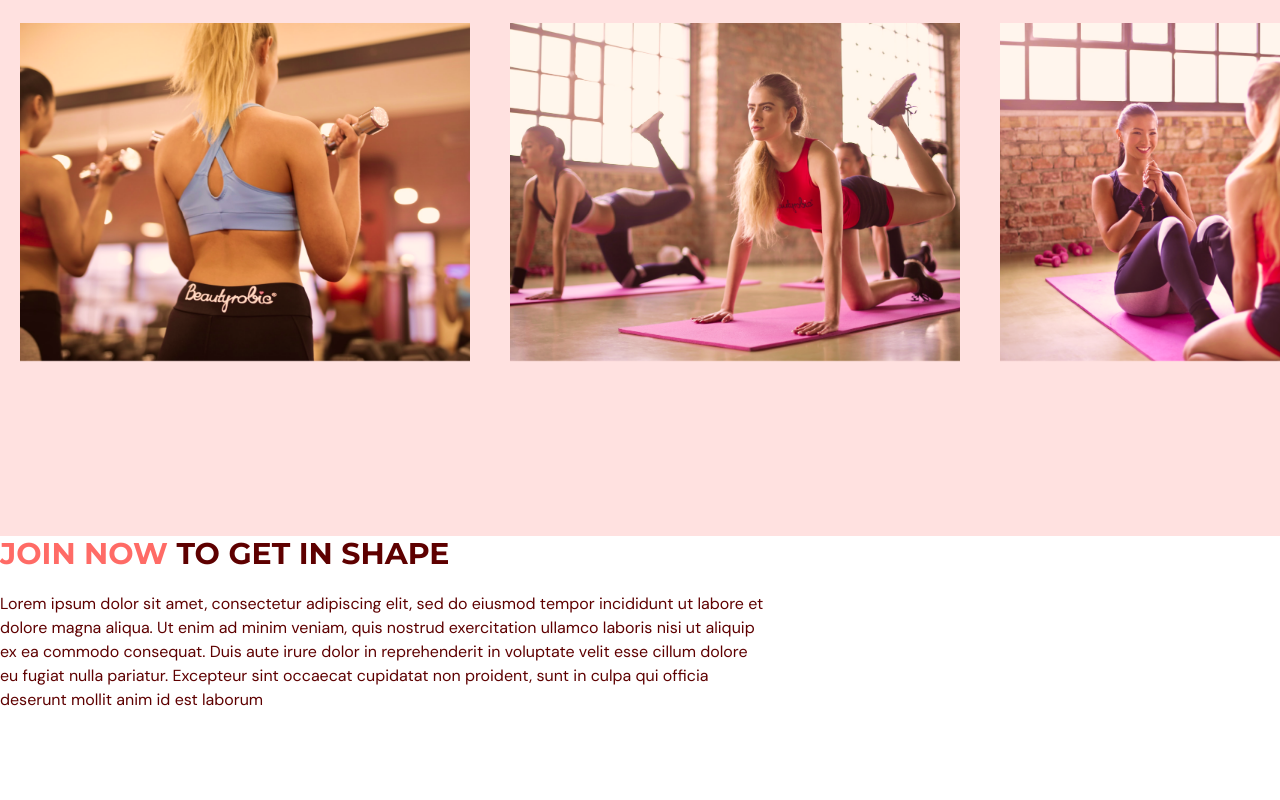
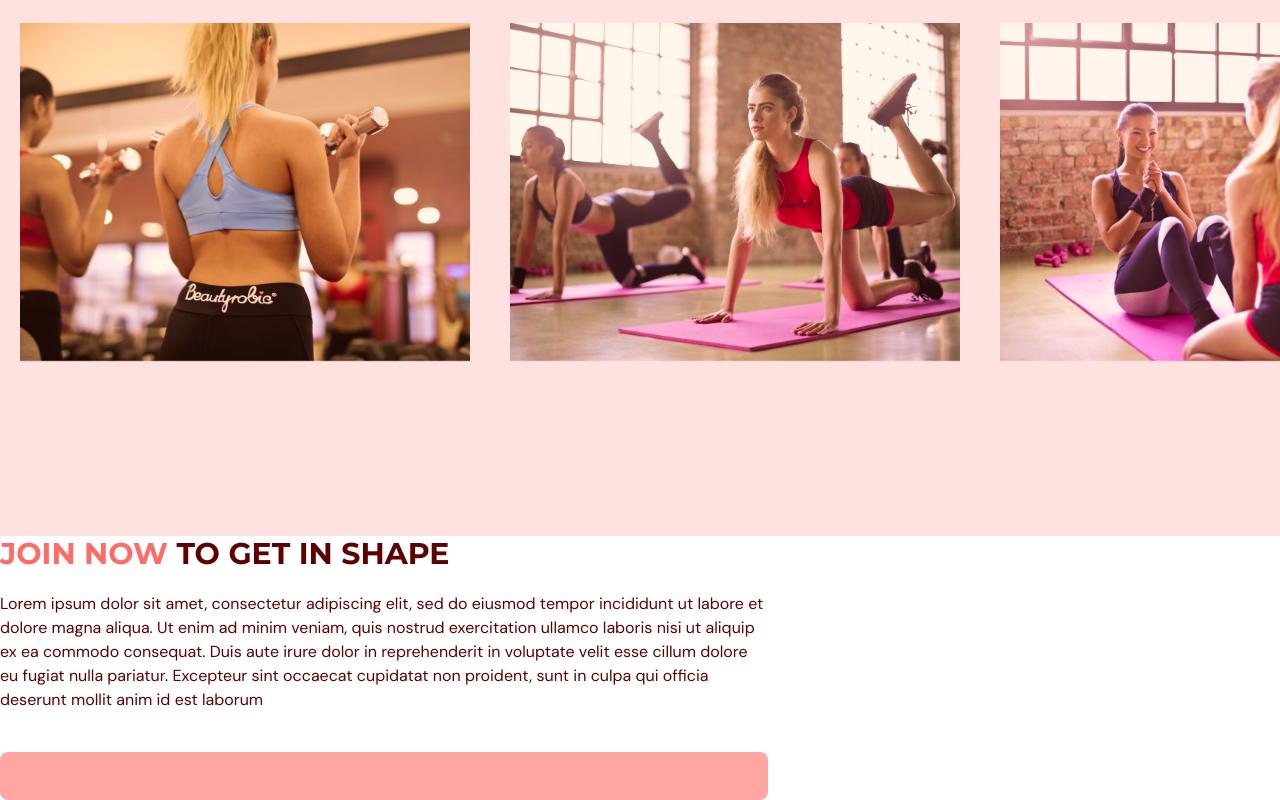
Before and after one commit to maciekpastuszak/gym-typescript, a React (Vite) app: page / in a window 1280 px wide. Shown: the part 2622-3422 px from the top of the page. Before the commit the page ends 3374 px from the top, so only its background shows below. Built offline with nearby package versions, Linux system fonts and the light colour scheme.

Commit message:
add input styles const and input to form

```diff
--- a/src/scenes/contactUs/index.tsx
+++ b/src/scenes/contactUs/index.tsx
@@ -10,6 +10,7 @@ type Props = {
 
 const ContactUs = ({setSelectedPage}: Props) => {
 
+    const inputStyles = `w-full rounded-lg bg-primary-300 px-5 py-3 plcaeholder-white`;
     const {
         register,
         trigger,
@@ -63,7 +64,9 @@ const ContactUs = ({setSelectedPage}: Props) => {
                     action="https://formsubmit.com/hud78d9329j8dhhd20d0dh2h2d0h"
                     method="POST"
                 >
-
+                    <input
+                    type="text"
+                    className={inputStyles}   />
                 </form>
             </motion.div>
         </div>
```
